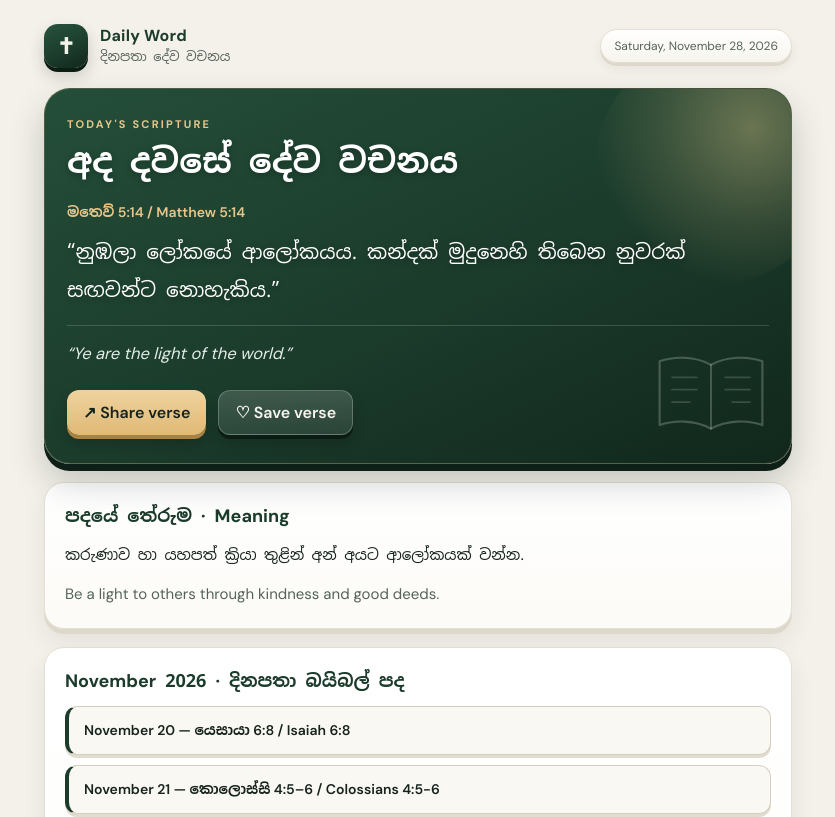
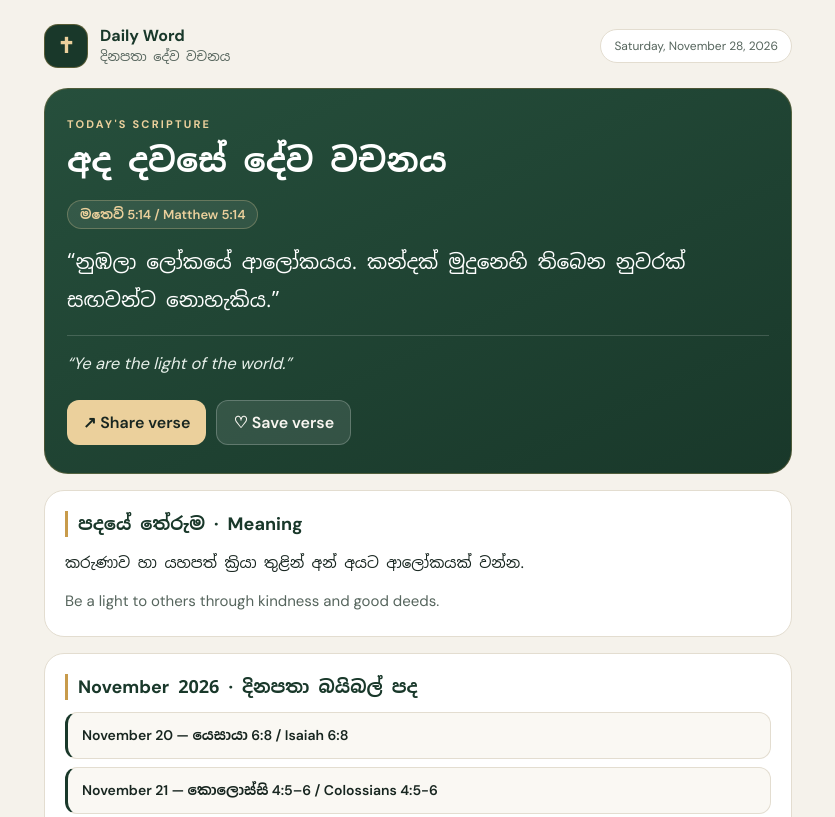
Before and after one commit to amithdombawala/daily-word-bible, a plain HTML site: page index.html in a window 1280 px wide. Shown: the top 817 px of the page, without its empty margins (222-1057 px from the left). Drawn offline with Linux system fonts and the light colour scheme; no server answers.

Commit message:
Update index.html

```diff
--- a/index.html
+++ b/index.html
@@ -3,7 +3,7 @@
 <head>
   <meta charset="UTF-8" />
   <meta name="viewport" content="width=device-width, initial-scale=1, viewport-fit=cover" />
-  <meta name="theme-color" content="#1b3b2b" />
+  <meta name="theme-color" content="#19382a" />
   <meta name="description" content="Daily Bible verse in Sinhala and English, with meaning and related verses." />
   <link rel="manifest" href="manifest.json" />
   <link rel="icon" href="icon.svg" type="image/svg+xml" />
@@ -12,15 +12,16 @@
     @import url('https://fonts.googleapis.com/css2?family=DM+Sans:wght@400;500;600;700&family=Noto+Sans+Sinhala:wght@400;500;600;700&display=swap');
 
     :root {
-      --bg: #f4f1ea;
-      --ink: #17241e;
-      --muted: #55635b;
-      --green: #1b3b2b;
-      --green-dark: #11271c;
-      --gold: #c99c4e;
+      --bg: #f5f2eb;
+      --ink: #182620;
+      --muted: #56655d;
+      --green: #19382a;
+      --green-soft: #264f3c;
+      --gold: #c89b4b;
+      --gold-light: #ebd09c;
       --card: #ffffff;
       --card-soft: #faf8f3;
-      --line: #e4dfd3;
+      --line: #e3ddd0;
     }
 
     * {
@@ -43,7 +44,7 @@
       width: 100%;
       max-width: 780px;
       margin: 0 auto;
-      padding: 24px 16px 50px;
+      padding: 24px 16px 48px;
     }
 
     header {
@@ -66,25 +67,17 @@
       height: 44px;
       padding: 0;
       border-radius: 14px;
-      background: linear-gradient(155deg, #27533d 0%, var(--green) 60%, var(--green-dark) 100%);
-      color: #f4f1ea;
+      background: var(--green);
+      color: var(--gold-light);
       display: grid;
       place-items: center;
-      font-size: 22px;
+      font-size: 21px;
       flex-shrink: 0;
-      box-shadow:
-        0 4px 0 #0c1d15,
-        0 8px 16px rgba(23, 36, 30, 0.2);
-    }
-
-    .logo-btn:active {
-      transform: translateY(2px);
-      box-shadow: 0 2px 0 #0c1d15, 0 4px 8px rgba(23, 36, 30, 0.18);
+      border: 1px solid rgba(200, 155, 75, 0.35);
     }
 
     .brand-title {
       font-weight: 700;
-      letter-spacing: 0.2px;
       color: var(--green);
       font-size: 16px;
       line-height: 1.25;
@@ -99,7 +92,7 @@
     }
 
     .date-pill {
-      background: linear-gradient(180deg, #ffffff 0%, #f7f4ec 100%);
+      background: var(--card);
       border: 1px solid var(--line);
       padding: 8px 13px;
       border-radius: 999px;
@@ -107,63 +100,18 @@
       font-size: 12px;
       white-space: nowrap;
       flex-shrink: 0;
-      box-shadow: 0 3px 0 #ded8ca, 0 6px 12px rgba(23, 36, 30, 0.06);
     }
 
     .hero {
-      background: linear-gradient(155deg, #244e39 0%, var(--green) 55%, var(--green-dark) 100%);
-      color: #f7f5ef;
-      border-radius: 26px;
+      background: linear-gradient(155deg, var(--green-soft) 0%, var(--green) 100%);
+      color: #f8f6f0;
+      border-radius: 24px;
       padding: 28px 22px;
-      position: relative;
-      overflow: hidden;
-      border: 1px solid rgba(230, 198, 138, 0.25);
-      box-shadow:
-        0 7px 0 #0d1f16,
-        0 18px 34px rgba(23, 36, 30, 0.22);
-    }
-
-    /* Top-right sunrise light-up glow */
-    .hero-sunrise-glow {
-      position: absolute;
-      top: -45px;
-      right: -45px;
-      width: 240px;
-      height: 240px;
-      border-radius: 50%;
-      background: radial-gradient(
-        circle at 65% 35%,
-        rgba(255, 224, 155, 0.34) 0%,
-        rgba(230, 198, 138, 0.14) 42%,
-        rgba(230, 198, 138, 0) 72%
-      );
-      pointer-events: none;
-      z-index: 0;
-    }
-
-    /* White Bible outline slightly below top-right sunrise */
-    .hero-bible-outline {
-      position: absolute;
-      right: 18px;
-      bottom: 16px;
-      width: min(124px, 30vw);
-      height: min(104px, 25vw);
-      pointer-events: none;
-      z-index: 0;
-    }
-
-    .eyebrow,
-    h1,
-    .ref,
-    .verse,
-    .english,
-    .hero-actions {
-      position: relative;
-      z-index: 1;
+      border: 1px solid rgba(200, 155, 75, 0.28);
     }
 
     .eyebrow {
-      color: #e6c68a;
+      color: var(--gold-light);
       text-transform: uppercase;
       letter-spacing: 2.2px;
       font-size: 11px;
@@ -171,20 +119,24 @@
     }
 
     h1 {
-      font-size: clamp(24px, 4vw, 34px);
-      margin: 8px 0 18px;
+      font-size: clamp(24px, 4vw, 33px);
+      margin: 8px 0 16px;
       font-weight: 700;
       line-height: 1.35;
       color: #ffffff;
       font-family: 'Noto Sans Sinhala', 'DM Sans', sans-serif;
-      text-shadow: 0 2px 6px rgba(0, 0, 0, 0.25);
     }
 
     .ref {
-      color: #e6c68a;
+      display: inline-block;
+      color: var(--gold-light);
+      background: rgba(255, 255, 255, 0.08);
+      border: 1px solid rgba(235, 208, 156, 0.28);
+      padding: 5px 12px;
+      border-radius: 999px;
       font-weight: 600;
-      font-size: 14px;
-      margin-bottom: 12px;
+      font-size: 13px;
+      margin-bottom: 14px;
     }
 
     .verse {
@@ -194,7 +146,6 @@
       color: #ffffff;
       font-family: 'Noto Sans Sinhala', 'DM Sans', sans-serif;
       word-wrap: break-word;
-      text-shadow: 0 2px 6px rgba(0, 0, 0, 0.25);
     }
 
     .english {
@@ -202,7 +153,7 @@
       padding-top: 14px;
       font-size: 16.5px;
       line-height: 1.7;
-      color: #e3ece7;
+      color: #e6efe9;
       font-style: italic;
       word-wrap: break-word;
     }
@@ -210,7 +161,7 @@
     .hero-actions {
       display: flex;
       flex-wrap: wrap;
-      gap: 12px;
+      gap: 10px;
       margin-top: 22px;
     }
 
@@ -221,44 +172,31 @@
       border-radius: 12px;
       padding: 11px 16px;
       font-weight: 600;
-      transition: transform 0.12s ease, box-shadow 0.12s ease;
+      transition: transform 0.15s ease, opacity 0.15s ease;
     }
 
     button:active {
-      transform: translateY(2px);
+      transform: scale(0.98);
     }
 
     .primary {
-      background: linear-gradient(180deg, #efd39e 0%, #dfb976 100%);
-      color: #17241e;
-      box-shadow: 0 4px 0 #a88240, 0 8px 14px rgba(0, 0, 0, 0.2);
-    }
-
-    .primary:active {
-      box-shadow: 0 1px 0 #a88240;
+      background: var(--gold-light);
+      color: var(--ink);
     }
 
     .ghost {
-      background: linear-gradient(180deg, rgba(255, 255, 255, 0.16) 0%, rgba(255, 255, 255, 0.08) 100%);
-      color: #f7f5ef;
-      border: 1px solid rgba(255, 255, 255, 0.24);
-      box-shadow: 0 4px 0 rgba(9, 22, 16, 0.75), 0 8px 14px rgba(0, 0, 0, 0.18);
-    }
-
-    .ghost:active {
-      box-shadow: 0 1px 0 rgba(9, 22, 16, 0.75);
+      background: rgba(255, 255, 255, 0.1);
+      color: #f8f6f0;
+      border: 1px solid rgba(255, 255, 255, 0.22);
     }
 
     .section {
-      margin-top: 18px;
-      background: linear-gradient(180deg, #ffffff 0%, #fcfbf7 100%);
+      margin-top: 16px;
+      background: var(--card);
       border: 1px solid var(--line);
       border-radius: 20px;
       padding: 20px;
       overflow: hidden;
-      box-shadow:
-        0 5px 0 #ded8ca,
-        0 12px 24px rgba(23, 36, 30, 0.08);
     }
 
     .section h2 {
@@ -267,6 +205,8 @@
       color: var(--green);
       font-family: 'Noto Sans Sinhala', 'DM Sans', sans-serif;
       line-height: 1.45;
+      padding-left: 10px;
+      border-left: 3px solid var(--gold);
     }
 
     .section p {
@@ -289,28 +229,21 @@
       display: block !important;
       width: 100% !important;
       text-align: left !important;
-      background: #faf8f3 !important;
-      color: #17241e !important;
-      border: 1px solid #d4cdc0 !important;
-      border-left: 4px solid #1b3b2b !important;
+      background: var(--card-soft) !important;
+      color: var(--ink) !important;
+      border: 1px solid var(--line) !important;
+      border-left: 3px solid var(--green) !important;
       border-radius: 12px !important;
-      padding: 13px 15px !important;
-      margin-bottom: 10px !important;
+      padding: 12px 14px !important;
+      margin-bottom: 8px !important;
       font-weight: 600 !important;
       font-size: 14px !important;
       line-height: 1.5 !important;
-      box-shadow: 0 3px 0 #e2dcd0 !important;
     }
 
     .nov-verse-button:hover {
-      background: #f3efe4 !important;
-      border-color: #b9b09f !important;
-      border-left-color: #c99c4e !important;
-    }
-
-    .nov-verse-button:active {
-      transform: translateY(2px) !important;
-      box-shadow: 0 1px 0 #e2dcd0 !important;
+      background: #f2ede2 !important;
+      border-left-color: var(--gold) !important;
     }
 
     .related {
@@ -323,14 +256,13 @@
       border: 1px solid var(--line);
       border-radius: 14px;
       padding: 13px;
-      background: linear-gradient(180deg, #ffffff 0%, #f8f5ed 100%);
-      box-shadow: 0 3px 0 #e0dad0;
+      background: var(--card-soft);
       min-width: 0;
     }
 
     .related-item strong {
       display: block;
-      color: #94713c;
+      color: #8f6a2c;
       margin-bottom: 6px;
       font-size: 14px;
     }
@@ -347,7 +279,6 @@
       border: 1px solid var(--line);
       border-radius: 14px;
       padding: 14px;
-      box-shadow: inset 0 1px 3px rgba(23, 36, 30, 0.05);
     }
 
     .reflection label {
@@ -361,7 +292,7 @@
     textarea {
       width: 100%;
       min-height: 94px;
-      border: 1px solid #d5cfc2;
+      border: 1px solid #d4cec0;
       border-radius: 12px;
       padding: 12px;
       background: var(--card);
@@ -369,22 +300,16 @@
       resize: vertical;
       font: inherit;
       line-height: 1.75;
-      box-shadow: inset 0 2px 4px rgba(23, 36, 30, 0.05);
     }
 
     .reflection button {
       margin-top: 10px;
-      background: linear-gradient(180deg, #244e39 0%, var(--green) 100%);
+      background: var(--green);
       color: #ffffff;
-      box-shadow: 0 4px 0 #0e2017, 0 6px 12px rgba(23, 36, 30, 0.16);
-    }
-
-    .reflection button:active {
-      box-shadow: 0 1px 0 #0e2017;
     }
 
     .saved {
-      margin-top: 18px;
+      margin-top: 16px;
     }
 
     .saved-list {
@@ -397,23 +322,21 @@
       justify-content: space-between;
       align-items: center;
       gap: 12px;
-      background: linear-gradient(180deg, #ffffff 0%, #f8f5ed 100%);
+      background: var(--card-soft);
       border: 1px solid var(--line);
       border-radius: 14px;
       padding: 12px 14px;
       font-size: 14px;
       line-height: 1.7;
       color: var(--ink);
-      box-shadow: 0 3px 0 #e0dad0;
     }
 
     .saved-entry button {
-      background: linear-gradient(180deg, #f2eee4 0%, #e3ddd0 100%);
+      background: #ece7dc;
       color: var(--ink);
       padding: 8px 12px;
       font-size: 12px;
       flex-shrink: 0;
-      box-shadow: 0 2px 0 #c9c2b3;
     }
 
     footer {
@@ -429,7 +352,7 @@
       left: 50%;
       bottom: 20px;
       transform: translateX(-50%);
-      background: linear-gradient(180deg, #244e39 0%, var(--green) 100%);
+      background: var(--green);
       color: #ffffff;
       padding: 10px 16px;
       border-radius: 12px;
@@ -440,7 +363,6 @@
       font-size: 13.5px;
       max-width: 90vw;
       text-align: center;
-      box-shadow: 0 4px 0 #0e2017, 0 10px 20px rgba(0, 0, 0, 0.2);
     }
 
     .toast.show {
@@ -460,7 +382,7 @@
       }
       .hero {
         padding: 22px 17px;
-        border-radius: 22px;
+        border-radius: 20px;
       }
       .verse {
         font-size: 18px;
@@ -470,7 +392,7 @@
       }
       .section {
         padding: 16px;
-        border-radius: 18px;
+        border-radius: 16px;
       }
     }
   </style>
@@ -489,22 +411,6 @@
     </header>
 
     <article class="hero">
-      <div class="hero-sunrise-glow" aria-hidden="true"></div>
-
-      <!-- White open Bible outline -->
-      <svg class="hero-bible-outline" viewBox="0 0 140 116" fill="none" aria-hidden="true">
-        <path
-          d="M70 24C52 14 28 14 12 20V92C28 86 52 86 70 96C88 86 112 86 128 92V20C112 14 88 14 70 24Z"
-          stroke="#ffffff"
-          stroke-opacity="0.22"
-          stroke-width="2.4"
-          stroke-linejoin="round"
-        />
-        <path d="M70 24V96" stroke="#ffffff" stroke-opacity="0.22" stroke-width="2.2" stroke-linecap="round" />
-        <path d="M26 38H54M26 52H54M26 66H46" stroke="#ffffff" stroke-opacity="0.16" stroke-width="2" stroke-linecap="round" />
-        <path d="M86 38H114M86 52H114M94 66H114" stroke="#ffffff" stroke-opacity="0.16" stroke-width="2" stroke-linecap="round" />
-      </svg>
-
       <div class="eyebrow">Today's scripture</div>
       <h1>අද දවසේ දේව වචනය</h1>
       <div class="ref" id="reference"></div>
```
